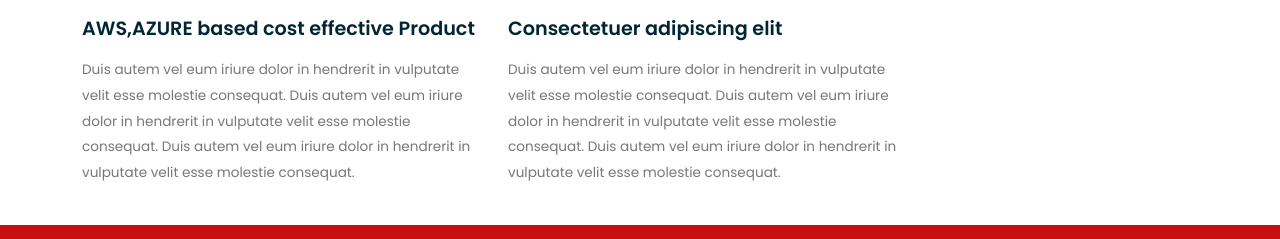
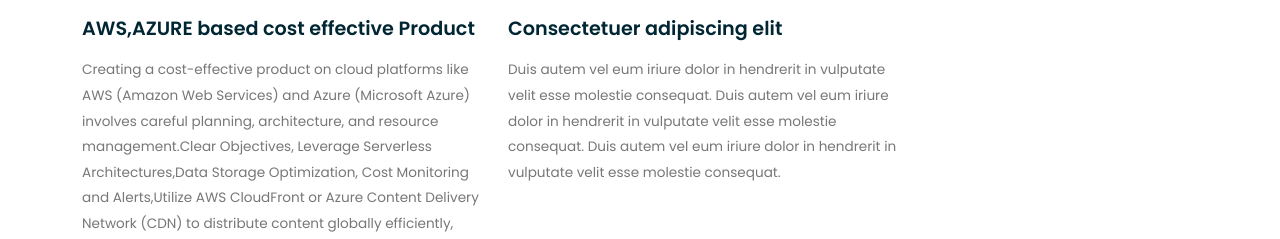
Before and after one commit to rajkmr7/testing, a plain HTML site: page Blog.html in a window 1280 px wide. Shown: the part 2641-2880 px from the top of the page. Drawn offline with nearby package versions, Linux system fonts and the light colour scheme.

Commit message:
first commit

```diff
--- a/Blog.html
+++ b/Blog.html
@@ -177,7 +177,7 @@
                   <article class="s-12 m-12 l-6 margin-m-bottom">
                     <img class="margin-bottom" src="img/img-06.jpg" alt="">
                     <h3 class="text-strong"><a class="text-dark text-primary-hover" href="/">AWS,AZURE based cost effective Product</a></h3>
-                    <p>Duis autem vel eum iriure dolor in hendrerit in vulputate velit esse molestie consequat. Duis autem vel eum iriure dolor in hendrerit in vulputate velit esse molestie consequat. Duis autem vel eum iriure dolor in hendrerit in vulputate velit esse molestie consequat.</p>
+                    <p>Creating a cost-effective product on cloud platforms like AWS (Amazon Web Services) and Azure (Microsoft Azure) involves careful planning, architecture, and resource management.Clear Objectives, Leverage Serverless Architectures,Data Storage Optimization, Cost Monitoring and Alerts,Utilize AWS CloudFront or Azure Content Delivery Network (CDN) to distribute content globally efficiently, Cheaper solution, best practices for cost optimization.</p>
                     <!-- <a class="text-more-info text-primary-hover" href="/">Read more</a>                 -->
                   </article>
                   <article class="s-12 m-12 l-6 margin-m-bottom">
```
Also changed, not shown: index.html (+1 -1 lines).
